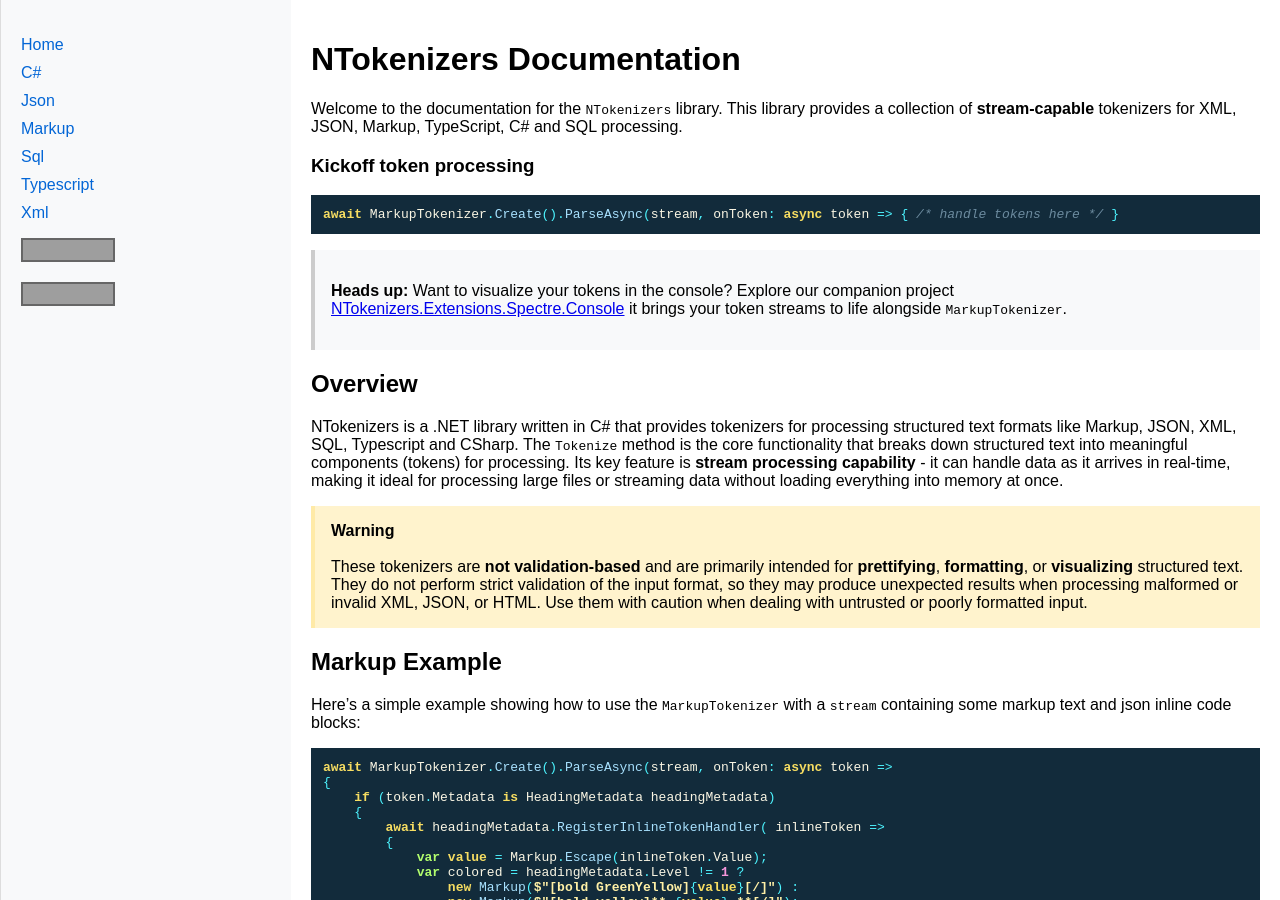
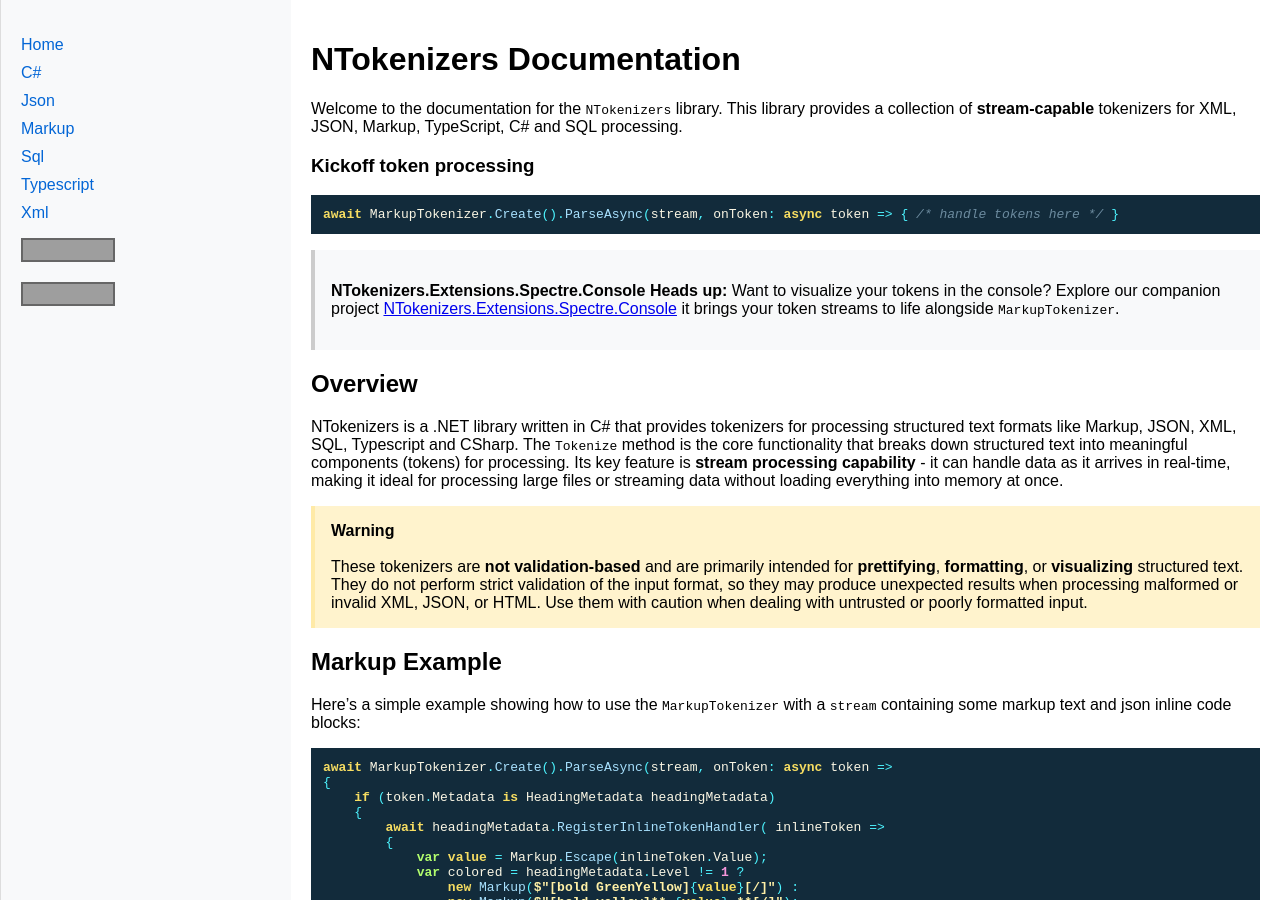
Before and after one commit to crwsolutions/ntokenizers, a Jekyll site: the page built from docs/index.md, in a window 1280 px wide and 900 px high. Built offline with Jekyll 4.4.1, drawn with Linux system fonts in a browser that asks for light colours; grey boxes are pictures that could not be loaded.

Commit message:
Give heads up a title

````diff
--- a/docs/index.md
+++ b/docs/index.md
@@ -12,6 +12,8 @@ Welcome to the documentation for the `NTokenizers` library. This library provide
 ```csharp
 await MarkupTokenizer.Create().ParseAsync(stream, onToken: async token => { /* handle tokens here */ }
 ```
+
+> **NTokenizers.Extensions.Spectre.Console**
 > **Heads up:** Want to visualize your tokens in the console? Explore our companion project [NTokenizers.Extensions.Spectre.Console](https://crwsolutions.github.io/NTokenizers.Extensions.Spectre.Console/) it brings your token streams to life alongside `MarkupTokenizer`.
 
 ## Overview
````
